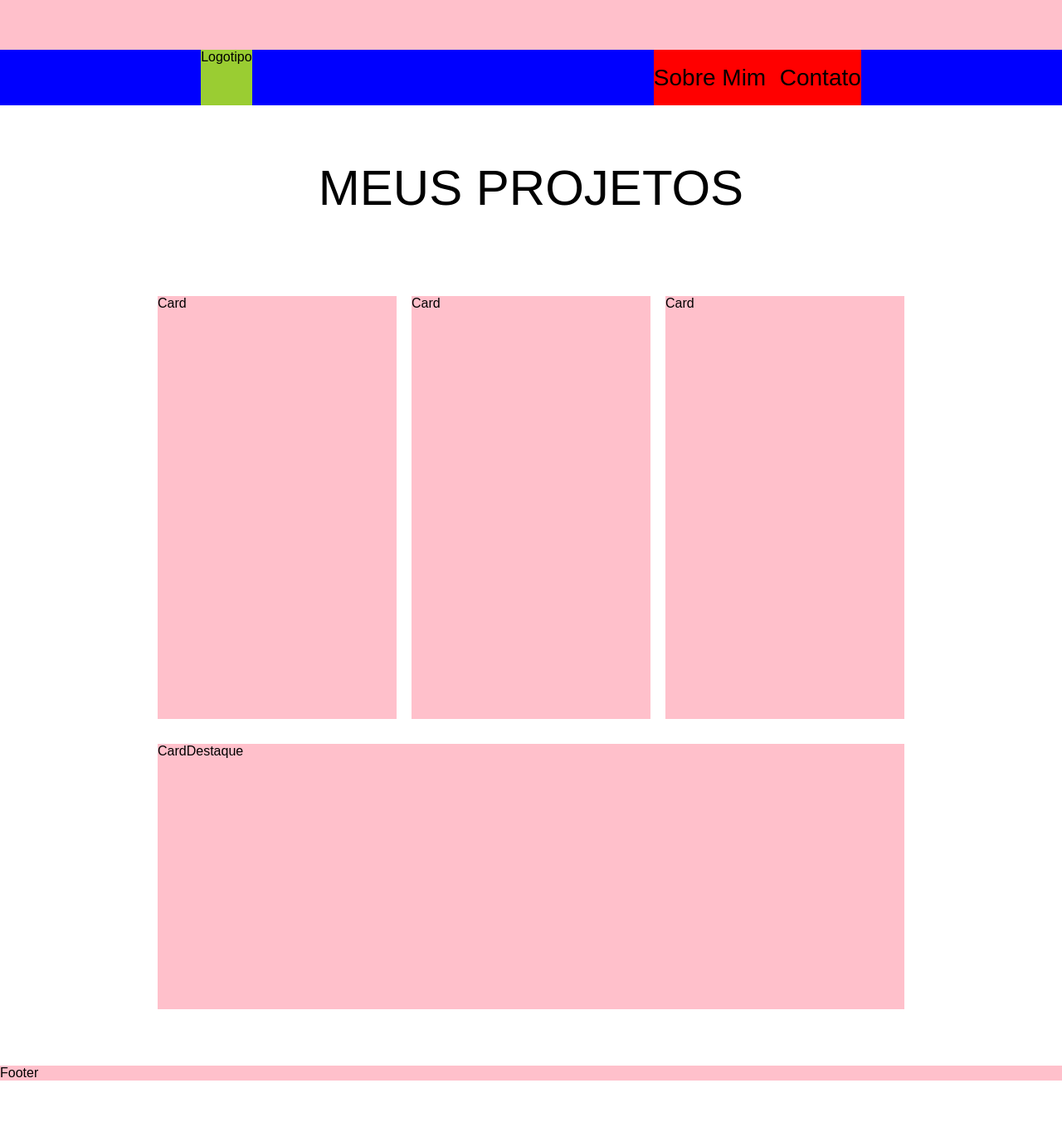
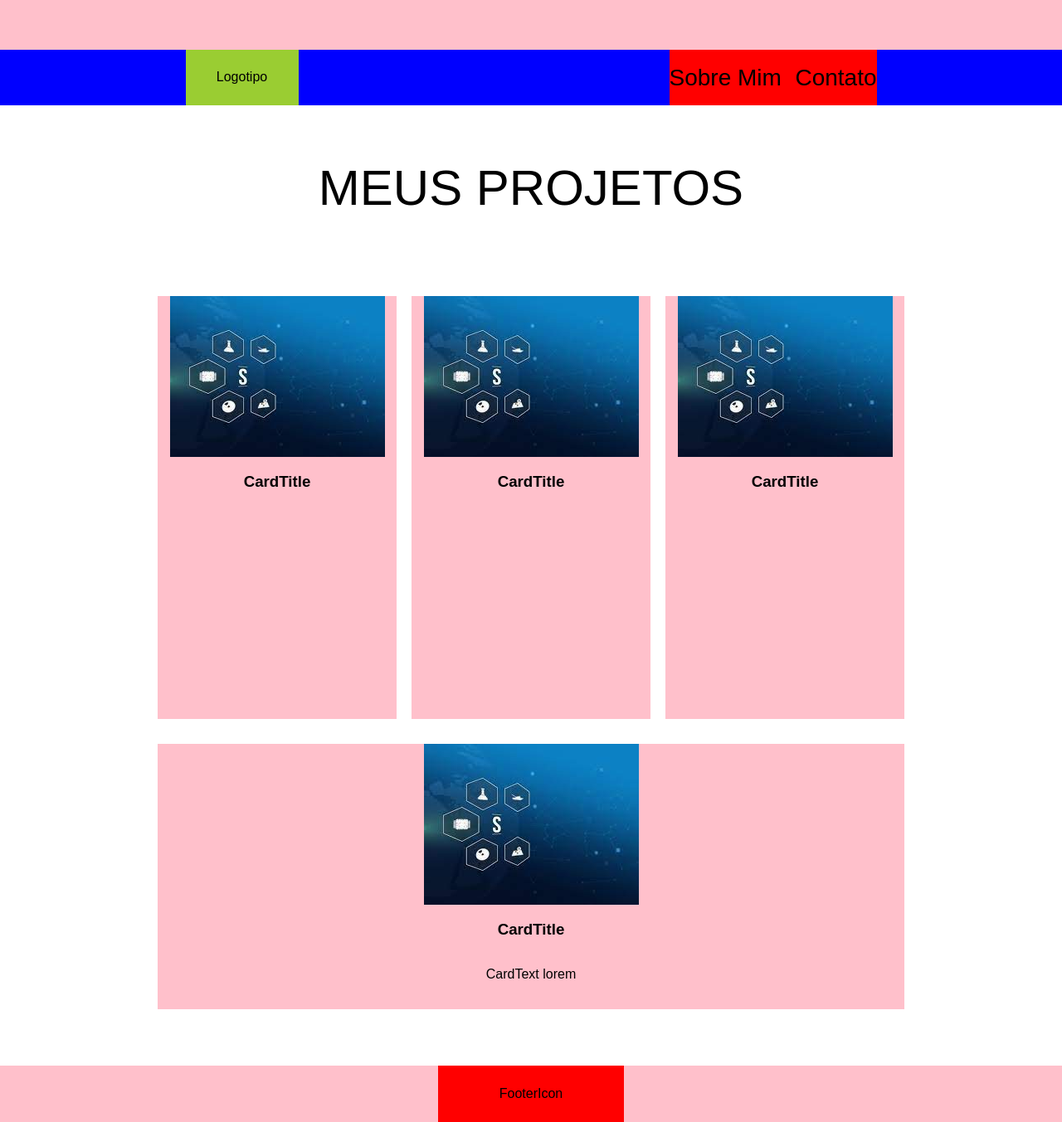
Before and after one commit to Felipe13devmaster/Felipe_Rodrigues_JAMStackAlura, a Next.js app: page / in a window 1280 px wide. Shown: the part 740-2093 px from the top of the page at 83% size. Before the commit the page ends 2043 px from the top, so only its background shows below. Built offline with nearby package versions, Linux system fonts and the light colour scheme; a web font is replaced by a local one.

Commit message:
Defini a maioria dos breakpoints.

```diff
--- a/pages/index.js
+++ b/pages/index.js
@@ -14,7 +14,7 @@ export default function Home() {
       <Cabecalho />
       <SectionTitle>Meus Projetos</SectionTitle>
       <WrapperProjetos />
-      <Footer>Footer</Footer>
+      <Footer>FooterIcon</Footer>
     </div>
   );
 }
--- a/src/components/commons/Cabecalho/index.js
+++ b/src/components/commons/Cabecalho/index.js
@@ -8,6 +8,7 @@ const WrapperCabecalho = styled.div`
   background-color: blue;
   display: flex;
   justify-content: space-around;
+
   ${breakpointsMedia({
     xs: css`
       height: 40px;
@@ -20,6 +21,18 @@ const WrapperCabecalho = styled.div`
 
 WrapperCabecalho.LeftSide = styled.div`
   background-color: yellowgreen;
+  display: flex;
+  justify-content: center;
+  align-Items: center;
+
+  ${breakpointsMedia({
+    xs: css`
+      width: 83px;
+    `,
+    md: css`
+      width: 136px;
+    `,
+  })}
 `;
 
 WrapperCabecalho.RightSide = styled.div`
@@ -28,6 +41,7 @@ WrapperCabecalho.RightSide = styled.div`
   display: flex;
   justify-content: center;
   align-items: center;
+
   ${breakpointsMedia({
     xs: css`
       width: 169px;
--- a/src/components/commons/Card/index.js
+++ b/src/components/commons/Card/index.js
@@ -2,9 +2,14 @@ import React from 'react';
 import styled, { css } from 'styled-components';
 import PropTypes from 'prop-types';
 import breakpointsMedia from '../../../theme/utils/breakpointsMedia';
+import CardImage from '../CardImage';
+import CardTitle from '../CardTitle';
 
 const ContentCard = styled.div`
   background-color: pink;
+  display: flex;
+  flex-direction: column;
+  align-items: center;
 
   ${breakpointsMedia({
     xs: css`
@@ -21,7 +26,10 @@ const ContentCard = styled.div`
 `;
 
 const Card = ({ children }) => (
-  <ContentCard>{children}</ContentCard>
+  <ContentCard>
+    <CardImage></CardImage>
+    <CardTitle></CardTitle>
+  </ContentCard>
 );
 
 Card.propTypes = {
--- a/src/components/commons/CardDestaque/index.js
+++ b/src/components/commons/CardDestaque/index.js
@@ -2,9 +2,15 @@ import React from 'react';
 import PropTypes from 'prop-types';
 import styled, { css } from 'styled-components';
 import breakpointsMedia from '../../../theme/utils/breakpointsMedia';
+import CardImage from '../CardImage';
+import CardTitle from '../CardTitle';
+import CardText from '../CardText';
 
 const ContentCardDestaque = styled.div`
   background-color: pink;
+  display: flex;
+  flex-direction: column;
+  align-items: center;
 
   ${breakpointsMedia({
     xs: css`
@@ -19,7 +25,11 @@ const ContentCardDestaque = styled.div`
 `;
 
 const CardDestaque = ({ children }) => (
-  <ContentCardDestaque>{children}</ContentCardDestaque>
+  <ContentCardDestaque>
+    <CardImage></CardImage>
+    <CardTitle></CardTitle>
+    <CardText></CardText>
+  </ContentCardDestaque>
 );
 
 CardDestaque.propTypes = {
--- a/src/components/commons/CardText/index.js
+++ b/src/components/commons/CardText/index.js
@@ -0,0 +1,21 @@
+import styled, { css } from 'styled-components';
+import breakpointsMedia from '../../../theme/utils/breakpointsMedia';
+
+const Text = styled.p`
+
+
+  ${breakpointsMedia({
+    xs: css`
+      display: none;
+    `,
+    md: css`
+      display: block;
+    `,
+  })}
+`;
+
+const CardText = () => {
+  return <Text>CardText lorem</Text>;
+};
+
+export default CardText;
--- a/src/components/commons/CardTitle/index.js
+++ b/src/components/commons/CardTitle/index.js
@@ -0,0 +1,12 @@
+import React from 'react';
+import styled from 'styled-components';
+
+const Titulo = styled.h3`
+
+`;
+
+const CardTitle = () => (
+  <Titulo>CardTitle</Titulo>
+);
+
+export default CardTitle;
--- a/src/components/commons/Footer/index.js
+++ b/src/components/commons/Footer/index.js
@@ -2,8 +2,11 @@ import React from 'react';
 import styled, { css } from 'styled-components';
 import breakpointsMedia from '../../../theme/utils/breakpointsMedia';
 
-const ContentFooter = styled.div`
+const FooterContent = styled.div`
   background-color: pink;
+  display: flex;
+  justify-content: center;
+  height: 68px;
 
   ${breakpointsMedia({
     xs: css`
@@ -15,8 +18,20 @@ const ContentFooter = styled.div`
   })}
 `;
 
+const FooterIcon = styled.div`
+  background-color: red;
+  display: flex;
+  align-Items: center;
+  justify-content: center;
+  width: 224px;
+`;
+
 const Footer = ({ children }) => (
-  <ContentFooter>{children}</ContentFooter>
+  <FooterContent>
+    <FooterIcon>
+      {children}
+    </FooterIcon>
+  </FooterContent>
 );
 
 export default Footer;
--- a/src/theme/Logotipo/index.js
+++ b/src/theme/Logotipo/index.js
@@ -1,3 +1,11 @@
-const Logotipo = () => 'Logotipo';
+import styled from "styled-components";
+
+const LogotipoContent = styled.div`
+
+`;
+
+const Logotipo = () => {
+  return <LogotipoContent>Logotipo</LogotipoContent>
+};
 
 export default Logotipo;
```
Also changed, not shown: src/components/commons/CardImage/index.js.
